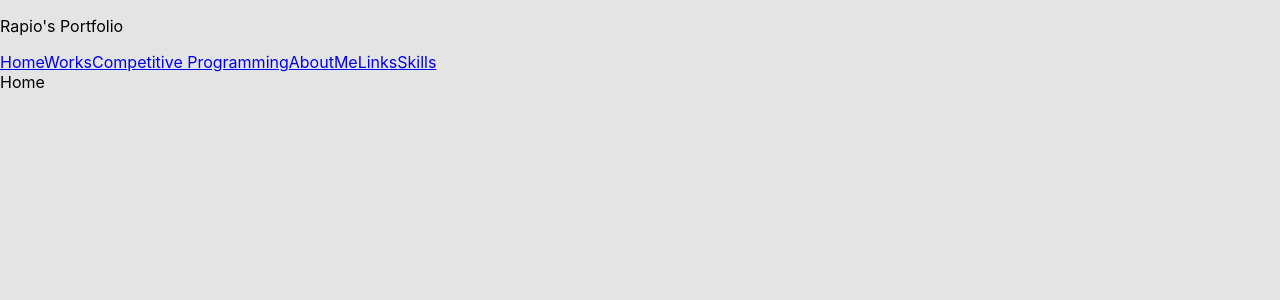
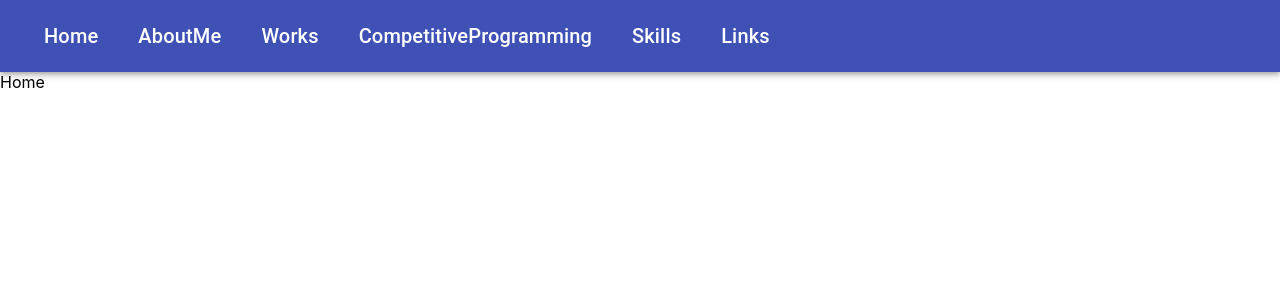
Before and after one commit to daleksprinter/myportfolio, a React (Create React App) app: page / in a window 1280 px wide. Shown: the top 300 px of the page. Built offline with nearby package versions, Linux system fonts and the light colour scheme.

Commit message:
add appbar

```diff
--- a/package.json
+++ b/package.json
@@ -4,7 +4,9 @@
   "private": true,
   "dependencies": {
     "@material-ui/core": "^3.9.3",
+    "bootstrap": "^4.3.1",
     "react": "^16.8.6",
+    "react-bootstrap": "^1.0.0-beta.8",
     "react-dom": "^16.8.6",
     "react-router-dom": "^5.0.0",
     "react-scripts": "3.0.0"
--- a/src/App.css
+++ b/src/App.css
@@ -1,3 +1,10 @@
-.app{
-  background-color: gray;
+.navbar{
+  text-align: center;
 }
+.navitem{
+  padding:20px;
+}
+
+body{
+  background-color: white;
+}
--- a/src/App.js
+++ b/src/App.js
@@ -1,23 +1,60 @@
 import React from 'react';
-import { BrowserRouter, Link, Route } from 'react-router-dom'
+import { BrowserRouter, Route } from 'react-router-dom'
 import Home from './components/Home'
 import Works from './components/Works/Works'
 import Aboutme from './components/Aboutme'
 import Links from './components/Links'
 import Compprog from './components/Compprog'
 import Skills from './components/Skills'
+import { NavItem, Nav, Navbar } from 'react-bootstrap'
+
+import AppBar from '@material-ui/core/AppBar';
+
+import './App.css'
+import { Toolbar, IconButton, Button, Link, Typography} from '@material-ui/core';
+
+class Header extends React.Component{
+
+    render(){
+
+      return(
+        <AppBar position = 'static'>
+          <Toolbar>
+            <Typography variant="h6" color="inherit" className = 'navitem'>
+              <Link href = {'/'} color = 'inherit'>Home</Link>
+            </Typography>
+            <Typography variant="h6" color="inherit" className = 'navitem'>
+              <Link href = {'/aboutme'} color = 'inherit'>AboutMe</Link>
+            </Typography>
+            <Typography variant="h6" color="inherit" className = 'navitem'>
+              <Link href = {'/works'} color = 'inherit'>Works</Link>
+            </Typography>
+            <Typography variant="h6" color="inherit" className = 'navitem'>
+              <Link href = {'/competitive-programming'} color = 'inherit'>CompetitiveProgramming</Link>
+            </Typography>
+            <Typography variant="h6" color="inherit" className = 'navitem'>
+              <Link href = {'/skills'} color = 'inherit'>Skills</Link>
+            </Typography>
+            <Typography variant="h6" color="inherit" className = 'navitem'>
+              <Link href = {'/links'} color = 'inherit'>Links</Link>
+            </Typography>
+
+
+
+          </Toolbar>
+        </AppBar>
+      )
+
+    }
+}
+
 
 function App() {
   return (
     <div className = 'app'>
       <BrowserRouter>
-        <p>Rapio's Portfolio</p>
-        <Link to = '/'>Home</Link>
-        <Link to = '/works'>Works</Link>
-        <Link to = '/competitive-programming'>Competitive Programming</Link>
-        <Link to = '/aboutme'>AboutMe</Link>
-        <Link to = '/links'>Links</Link>
-        <Link to = '/skills'>Skills</Link>
+
+        <Header />
 
         <Route exact path = '/' component = {Home}></Route>
         <Route path = '/works' component = {Works}></Route>
```
Also changed, not shown: src/tmp.html (added, +19 -0 lines), src/logo.svg (deleted), 1 other file (tests, documents, lock files or other folders).
